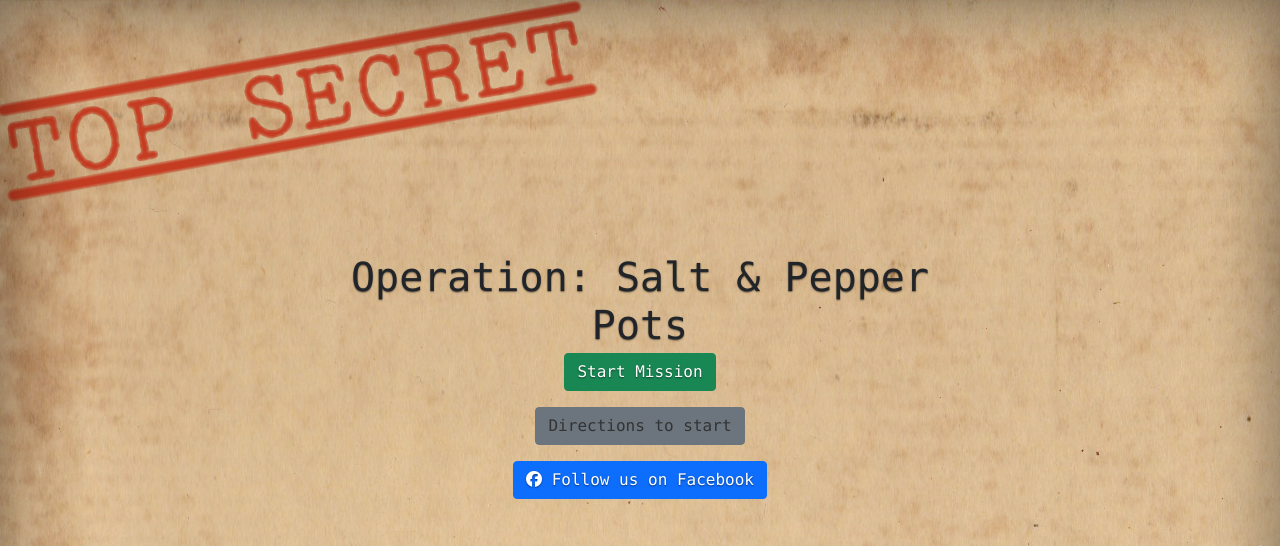
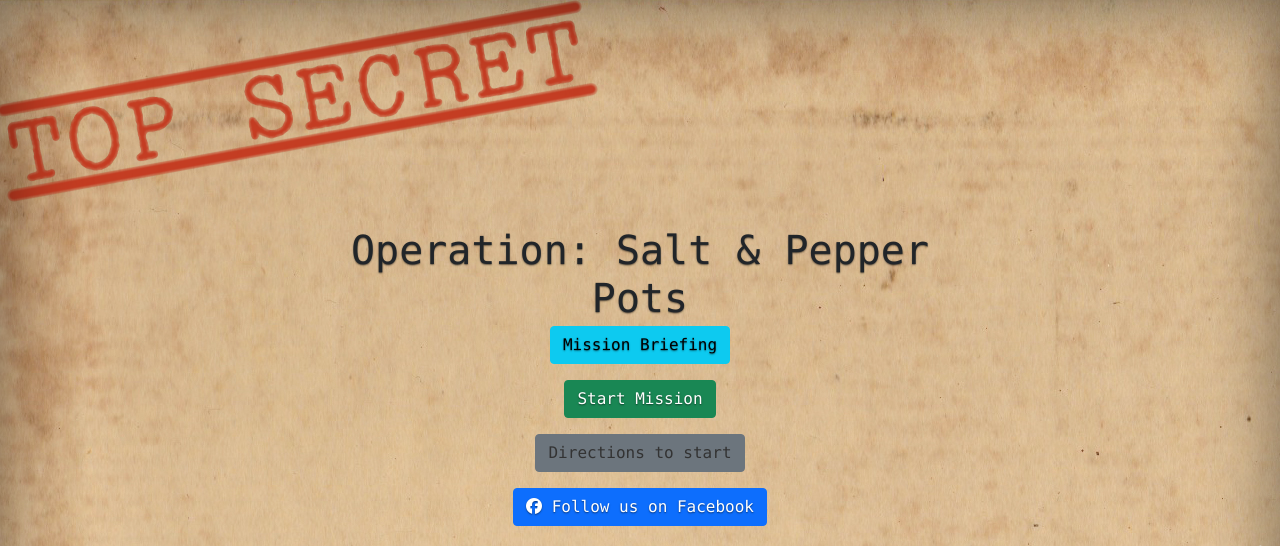
Before and after one commit to sheepeatingtaz/operationspp, a Django app: page / in a window 1280 px wide. Shown: the top 546 px of the page. Run offline with Django 3.2, Linux system fonts and the light colour scheme; some libraries are stand-ins or nearby versions; some web fonts are replaced.

Commit message:
Add briefing button

```diff
--- a/spy/templates/start.html
+++ b/spy/templates/start.html
@@ -5,6 +5,7 @@
     <div class="position-absolute top-0 start-0 behind"><img class="img-fluid"
                                                                   src="{% static 'images/ts.png' %}"/></div>
     <h1 class="mb-1">Operation: Salt & Pepper Pots</h1>
+    <p><a class="btn btn-info btn-large" href="{% url "spy:brief" %}">Mission Briefing</a></p>
     {% if re %}
         <p><a class="btn btn-warning btn-large" href="{% url "spy:clue" 1%}?restart">Restart Mission</a></p>
         <p><a class="btn btn-success" href="{% url "spy:clue" current %}">Continue Mission (Clue {{ current }})</a></p>
```
